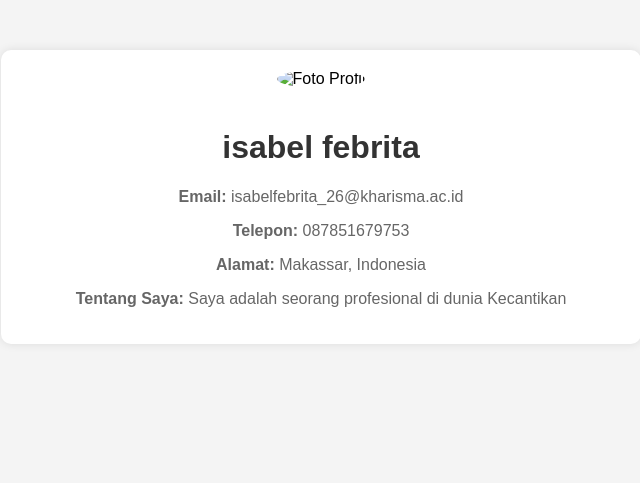
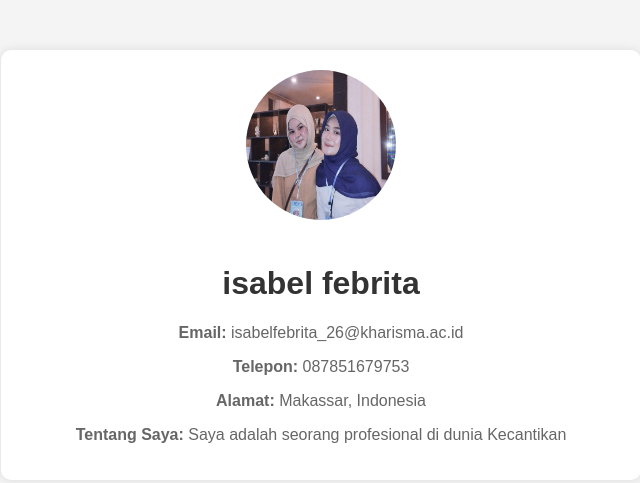
Before and after one commit to isabelfebrita26/webisabel, a plain HTML site: page index.html in a window 1280 px wide. Shown: the whole page, without its empty margins (319-959 px from the left). Drawn offline with Linux system fonts and the light colour scheme.

Commit message:
Add files via upload

```diff
--- a/index.html
+++ b/index.html
@@ -37,7 +37,7 @@
 </head>
 <body>
     <div class="container">
-        <img src="isabel.jpg" alt="Foto Profil">
+        <img src="gambardiri.jpeg" alt="Foto Profil">
         <h1>isabel febrita</h1>
         <p><strong>Email:</strong> isabelfebrita_26@kharisma.ac.id</p>
         <p><strong>Telepon:</strong> 087851679753</p>
```
